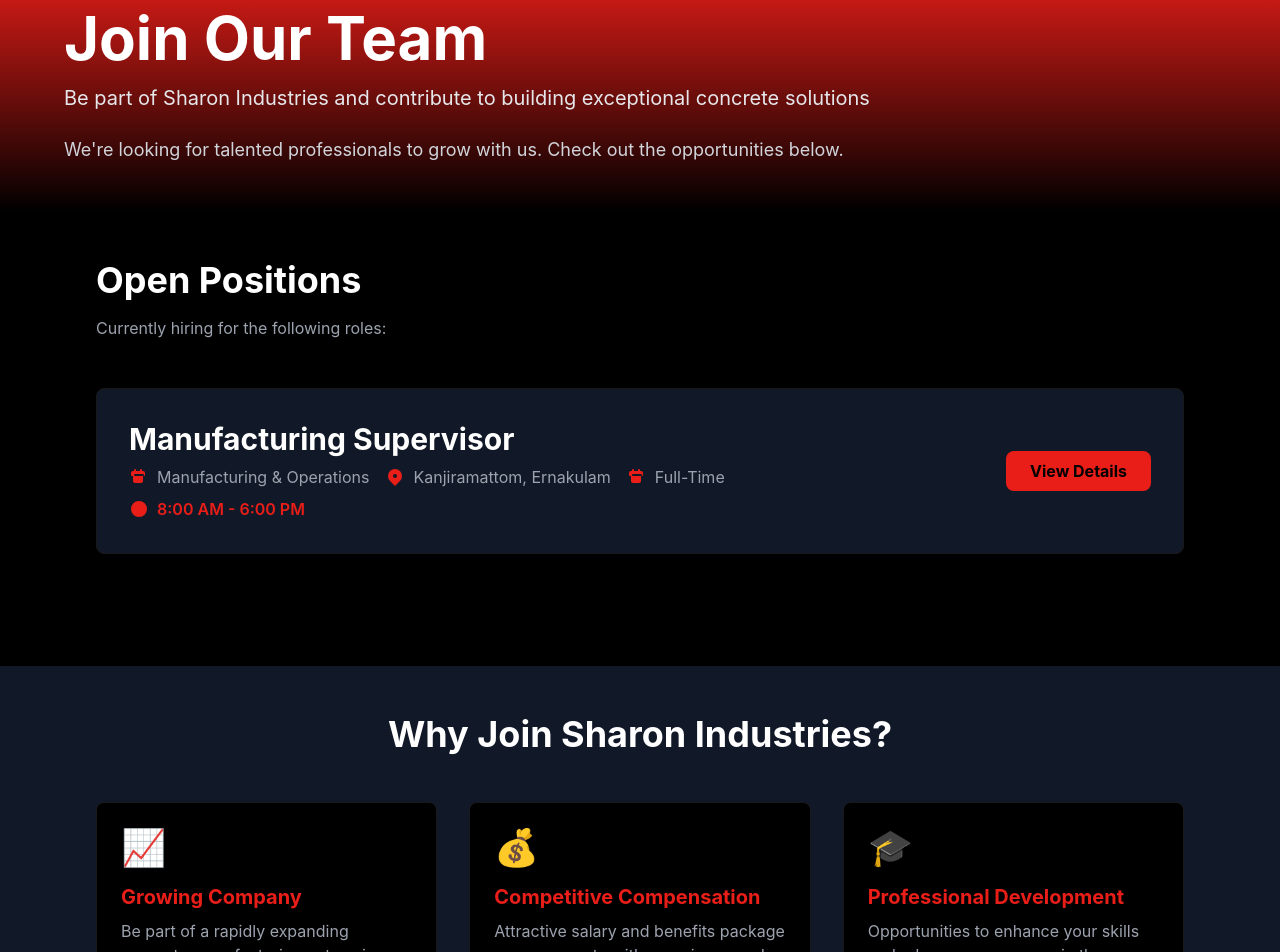
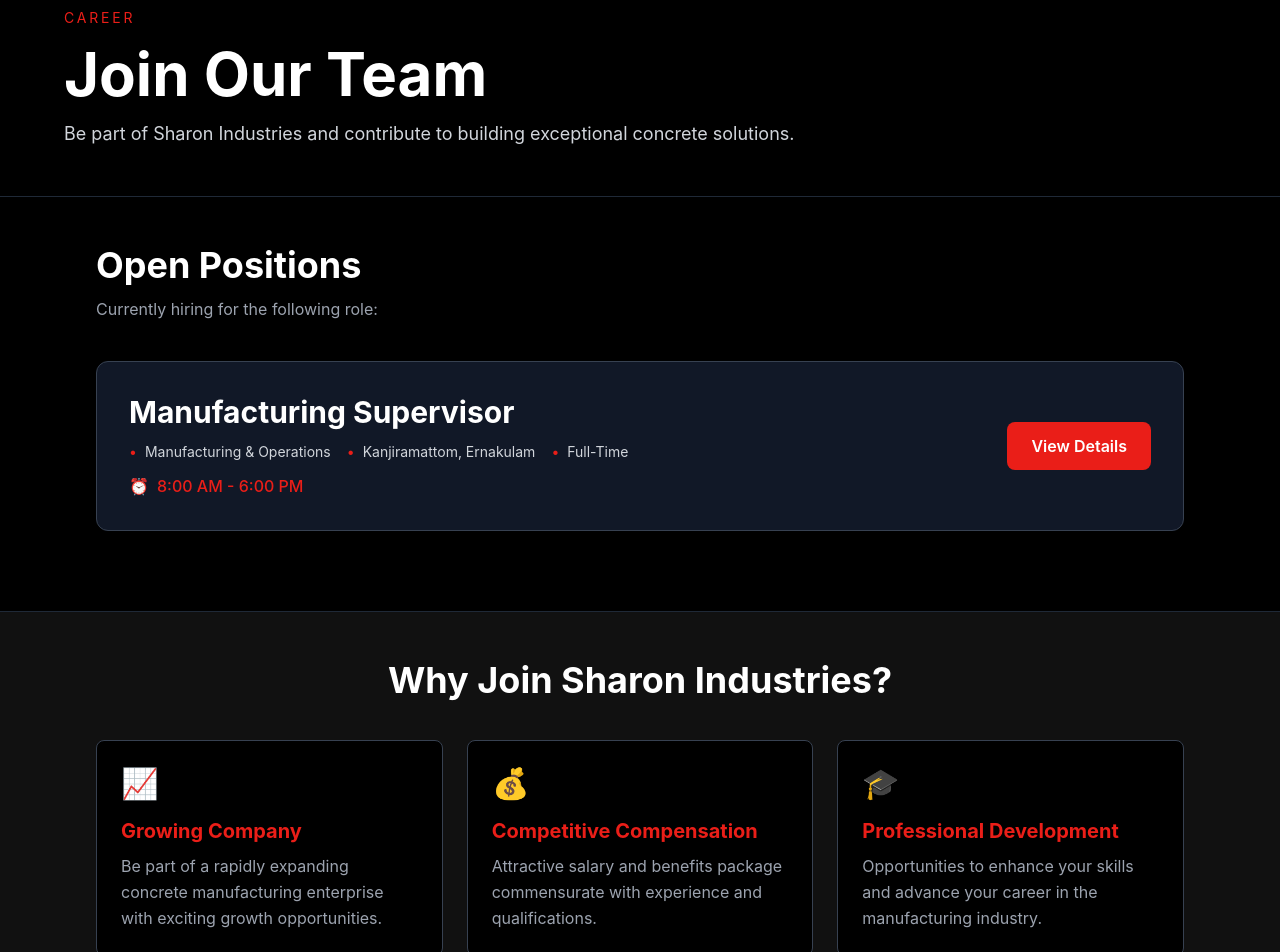
Before and after one commit to DareDevilStudios/sharon-2.0, a Next.js app: page /career in a window 1280 px wide. Shown: the part 200-1152 px from the top of the page. Built offline with nearby package versions, Linux system fonts and the light colour scheme.

Commit message:
Simplify career page styling and remove preferred qualifications section

```diff
--- a/components/CareerSection.js
+++ b/components/CareerSection.js
@@ -1,5 +1,4 @@
 import React, { useState } from 'react'
-import Link from 'next/link'
 import ApplicationForm from './ApplicationForm'
 
 function CareerSection() {
@@ -10,33 +9,27 @@ function CareerSection() {
   const jobs = [
     {
       id: 1,
-      title: "Manufacturing Supervisor",
-      department: "Manufacturing & Operations",
-      location: "Kanjiramattom, Ernakulam",
-      type: "Full-Time",
-      workingHours: "8:00 AM - 6:00 PM",
+      title: 'Manufacturing Supervisor',
+      department: 'Manufacturing & Operations',
+      location: 'Kanjiramattom, Ernakulam',
+      type: 'Full-Time',
+      workingHours: '8:00 AM - 6:00 PM',
       responsibilities: [
-        "Manage day-to-day manufacturing operations and workflow",
-        "Oversee production teams and ensure quality standards are met",
-        "Conduct sales activities and client liaisons",
-        "Manage operational flows and ensure efficient production",
-        "Monitor equipment maintenance and workplace safety",
-        "Coordinate with management on production schedules and targets",
-        "Maintain records and prepare production reports"
+        'Manage day-to-day manufacturing operations and workflow',
+        'Oversee production teams and ensure quality standards are met',
+        'Conduct sales activities and client liaisons',
+        'Manage operational flows and ensure efficient production',
+        'Monitor equipment maintenance and workplace safety',
+        'Coordinate with management on production schedules and targets',
+        'Maintain records and prepare production reports'
       ],
       requirements: [
         "Bachelor's degree in Civil Engineering or related field",
-        "Prior experience in construction or manufacturing (internship or professional experience preferred)",
-        "Strong leadership and team management skills",
-        "Excellent communication and organizational abilities",
-        "Knowledge of manufacturing processes and safety protocols",
-        "Ability to work in a fast-paced environment"
-      ],
-      preferredQualifications: [
-        "2+ years of experience in manufacturing or construction supervision",
-        "Knowledge of concrete products manufacturing",
-        "Experience with production management software",
-        "OSHA or similar safety certification"
+        'Prior experience in construction or manufacturing (internship or professional experience preferred)',
+        'Strong leadership and team management skills',
+        'Excellent communication and organizational abilities',
+        'Knowledge of manufacturing processes and safety protocols',
+        'Ability to work in a fast-paced environment'
       ]
     }
   ]
@@ -52,7 +45,6 @@ function CareerSection() {
 
   return (
     <>
-      {/* Application Form Modal */}
       {showApplicationForm && (
         <ApplicationForm
           job={selectedJob}
@@ -60,78 +52,61 @@ function CareerSection() {
         />
       )}
 
-      <div className="w-full bg-black pt-20 pb-12">
-        {/* Header Section */}
-        <div className="w-full px-4 md:px-8 py-12 bg-gradient-to-b from-sharon-or to-black">
+      <div className="w-full bg-black pt-20 pb-12 text-white">
+        <div className="w-full px-4 md:px-8 py-12 border-b border-gray-800 bg-black">
           <div className="max-w-6xl mx-auto">
-            <h1 className="text-5xl md:text-6xl font-bold text-white mb-4">Join Our Team</h1>
-            <p className="text-xl text-gray-200 mb-6">
-              Be part of Sharon Industries and contribute to building exceptional concrete solutions
-            </p>
-            <p className="text-lg text-gray-300">
-              We're looking for talented professionals to grow with us. Check out the opportunities below.
+            <p className="text-sm uppercase tracking-[0.2em] text-sharon-or mb-4">Career</p>
+            <h1 className="text-4xl md:text-6xl font-bold text-white mb-4">Join Our Team</h1>
+            <p className="text-lg text-gray-300 max-w-3xl">
+              Be part of Sharon Industries and contribute to building exceptional concrete solutions.
             </p>
           </div>
         </div>
 
-        {/* Job Listings Section */}
         <div className="max-w-6xl mx-auto px-4 md:px-8 py-12">
-          <h2 className="text-4xl font-bold text-white mb-4">Open Positions</h2>
-          <p className="text-gray-400 mb-12">Currently hiring for the following roles:</p>
+          <h2 className="text-3xl md:text-4xl font-bold text-white mb-3">Open Positions</h2>
+          <p className="text-gray-400 mb-10">Currently hiring for the following role:</p>
 
-          {/* Job Card */}
           <div className="space-y-6">
             {jobs.map((job) => (
-              <div key={job.id} className="bg-gray-900 border border-sharon-grey rounded-lg overflow-hidden hover:border-sharon-or transition-colors">
-                {/* Job Header - Always Visible */}
+              <div key={job.id} className="bg-gray-900 border border-gray-700 rounded-xl overflow-hidden">
                 <div
                   className="p-6 md:p-8 cursor-pointer hover:bg-gray-800 transition-colors"
                   onClick={() => toggleExpand(job.id)}
                 >
                   <div className="flex justify-between items-start md:items-center flex-col md:flex-row gap-4">
                     <div className="flex-1">
-                      <h3 className="text-3xl font-bold text-white mb-2">{job.title}</h3>
-                      <div className="flex flex-wrap gap-4 mb-2">
-                        <div className="flex items-center text-gray-400">
-                          <svg className="w-5 h-5 mr-2 text-sharon-or" fill="currentColor" viewBox="0 0 20 20">
-                            <path fillRule="evenodd" d="M6 2a1 1 0 00-1 1v1H4a2 2 0 00-2 2v2a1 1 0 001 1h1v5a2 2 0 002 2h6a2 2 0 002-2v-5h1a1 1 0 001-1V6a2 2 0 00-2-2h-1V3a1 1 0 10-2 0v1H7V3a1 1 0 00-1-1zm0 5a1 1 0 000 2h8a1 1 0 100-2H6z" clipRule="evenodd" />
-                          </svg>
+                      <h3 className="text-2xl md:text-3xl font-bold text-white mb-3">{job.title}</h3>
+                      <div className="flex flex-wrap gap-4 mb-3 text-sm text-gray-300">
+                        <div className="flex items-center">
+                          <span className="text-sharon-or mr-2">•</span>
                           {job.department}
                         </div>
-                        <div className="flex items-center text-gray-400">
-                          <svg className="w-5 h-5 mr-2 text-sharon-or" fill="currentColor" viewBox="0 0 20 20">
-                            <path fillRule="evenodd" d="M5.05 4.05a7 7 0 119.9 9.9L10 18.9l-4.95-4.95a7 7 0 010-9.9zM10 11a2 2 0 100-4 2 2 0 000 4z" clipRule="evenodd" />
-                          </svg>
+                        <div className="flex items-center">
+                          <span className="text-sharon-or mr-2">•</span>
                           {job.location}
                         </div>
-                        <div className="flex items-center text-gray-400">
-                          <svg className="w-5 h-5 mr-2 text-sharon-or" fill="currentColor" viewBox="0 0 20 20">
-                            <path fillRule="evenodd" d="M6 2a1 1 0 00-1 1v1H4a2 2 0 00-2 2v2a1 1 0 001 1h1v5a2 2 0 002 2h6a2 2 0 002-2v-5h1a1 1 0 001-1V6a2 2 0 00-2-2h-1V3a1 1 0 10-2 0v1H7V3a1 1 0 00-1-1zm0 5a1 1 0 000 2h8a1 1 0 100-2H6z" clipRule="evenodd" />
-                          </svg>
+                        <div className="flex items-center">
+                          <span className="text-sharon-or mr-2">•</span>
                           {job.type}
                         </div>
                       </div>
-                      <div className="flex items-center text-sharon-or font-semibold">
-                        <svg className="w-5 h-5 mr-2" fill="currentColor" viewBox="0 0 20 20">
-                          <path d="M10 18a8 8 0 100-16 8 8 0 000 16zm1-11a1 1 0 10-2 0v3.586L7.707 9.293a1 1 0 00-1.414 1.414l3 3a1 1 0 001.414 0l3-3a1 1 0 00-1.414-1.414L11 10.586V7z" />
-                        </svg>
+                      <div className="flex items-center text-sharon-or font-medium text-sm md:text-base">
+                        <span className="mr-2">⏰</span>
                         {job.workingHours}
                       </div>
                     </div>
-                    <div className="flex-shrink-0">
-                      <button className="px-6 py-2 bg-sharon-or text-black font-bold rounded-lg hover:bg-orange-600 transition-colors">
-                        {expandedJobId === job.id ? 'Hide Details' : 'View Details'}
-                      </button>
-                    </div>
+
+                    <button className="px-6 py-3 bg-sharon-or text-white font-semibold rounded-lg hover:bg-red-600 transition-colors">
+                      {expandedJobId === job.id ? 'Hide Details' : 'View Details'}
+                    </button>
                   </div>
                 </div>
 
-                {/* Expandable Content */}
                 {expandedJobId === job.id && (
-                  <div className="border-t border-sharon-grey px-6 md:px-8 py-8 bg-gray-800 bg-opacity-50">
-                    {/* Responsibilities */}
+                  <div className="border-t border-gray-700 px-6 md:px-8 py-8 bg-[#111111]">
                     <div className="mb-8">
-                      <h4 className="text-2xl font-bold text-sharon-or mb-4">Key Responsibilities</h4>
+                      <h4 className="text-2xl font-bold text-white mb-4">Key Responsibilities</h4>
                       <ul className="space-y-3">
                         {job.responsibilities.map((responsibility, index) => (
                           <li key={index} className="flex items-start text-gray-300">
@@ -142,9 +117,8 @@ function CareerSection() {
                       </ul>
                     </div>
 
-                    {/* Requirements */}
                     <div className="mb-8">
-                      <h4 className="text-2xl font-bold text-sharon-or mb-4">Requirements</h4>
+                      <h4 className="text-2xl font-bold text-white mb-4">Requirements</h4>
                       <ul className="space-y-3">
                         {job.requirements.map((requirement, index) => (
                           <li key={index} className="flex items-start text-gray-300">
@@ -155,24 +129,10 @@ function CareerSection() {
                       </ul>
                     </div>
 
-                    {/* Preferred Qualifications */}
-                    <div className="mb-8">
-                      <h4 className="text-2xl font-bold text-sharon-or mb-4">Preferred Qualifications</h4>
-                      <ul className="space-y-3">
-                        {job.preferredQualifications.map((qualification, index) => (
-                          <li key={index} className="flex items-start text-gray-300">
-                            <span className="text-sharon-or mr-3 mt-1">⭐</span>
-                            <span>{qualification}</span>
-                          </li>
-                        ))}
-                      </ul>
-                    </div>
-
-                    {/* Application Button */}
-                    <div className="border-t border-sharon-grey pt-8 mt-8">
+                    <div className="border-t border-gray-700 pt-8 mt-8">
                       <button
                         onClick={() => handleApplyClick(job)}
-                        className="px-8 py-3 bg-sharon-or text-black font-bold rounded-lg hover:bg-orange-600 transition-colors"
+                        className="px-8 py-3 bg-sharon-or text-white font-bold rounded-lg hover:bg-red-600 transition-colors"
                       >
                         Apply for this Job
                       </button>
@@ -184,47 +144,46 @@ function CareerSection() {
           </div>
         </div>
 
-        {/* Why Join Us Section */}
-        <div className="bg-gray-900 mt-16 py-12">
+        <div className="bg-[#111111] mt-8 py-12 border-t border-gray-800">
           <div className="max-w-6xl mx-auto px-4 md:px-8">
-            <h2 className="text-4xl font-bold text-white mb-12 text-center">Why Join Sharon Industries?</h2>
-            <div className="grid md:grid-cols-2 lg:grid-cols-3 gap-8">
+            <h2 className="text-3xl md:text-4xl font-bold text-white mb-10 text-center">Why Join Sharon Industries?</h2>
+            <div className="grid md:grid-cols-2 lg:grid-cols-3 gap-6">
               {[
                 {
-                  title: "Growing Company",
-                  description: "Be part of a rapidly expanding concrete manufacturing enterprise with exciting growth opportunities.",
-                  icon: "📈"
+                  title: 'Growing Company',
+                  description: 'Be part of a rapidly expanding concrete manufacturing enterprise with exciting growth opportunities.',
+                  icon: '📈'
                 },
                 {
-                  title: "Competitive Compensation",
-                  description: "Attractive salary and benefits package commensurate with experience and qualifications.",
-                  icon: "💰"
+                  title: 'Competitive Compensation',
+                  description: 'Attractive salary and benefits package commensurate with experience and qualifications.',
+                  icon: '💰'
                 },
                 {
-                  title: "Professional Development",
-                  description: "Opportunities to enhance your skills and advance your career in the manufacturing industry.",
-                  icon: "🎓"
+                  title: 'Professional Development',
+                  description: 'Opportunities to enhance your skills and advance your career in the manufacturing industry.',
+                  icon: '🎓'
                 },
                 {
-                  title: "Dynamic Work Environment",
-                  description: "Work with modern equipment and a collaborative team dedicated to excellence.",
-                  icon: "🏭"
+                  title: 'Dynamic Work Environment',
+                  description: 'Work with modern equipment and a collaborative team dedicated to excellence.',
+                  icon: '🏭'
                 },
                 {
-                  title: "Health & Safety",
-                  description: "Commitment to maintaining safe working conditions and employee well-being.",
-                  icon: "🛡️"
+                  title: 'Health & Safety',
+                  description: 'Commitment to maintaining safe working conditions and employee well-being.',
+                  icon: '🛡️'
                 },
                 {
-                  title: "Work-Life Balance",
-                  description: "Structured working hours and a supportive work environment.",
-                  icon: "⚖️"
+                  title: 'Work-Life Balance',
+                  description: 'Structured working hours and a supportive work environment.',
+                  icon: '⚖️'
                 }
               ].map((benefit, index) => (
-                <div key={index} className="bg-black border border-sharon-grey rounded-lg p-6 hover:border-sharon-or transition-colors">
-                  <div className="text-4xl mb-4">{benefit.icon}</div>
+                <div key={index} className="bg-black border border-gray-700 rounded-lg p-6">
+                  <div className="text-3xl mb-4">{benefit.icon}</div>
                   <h3 className="text-xl font-bold text-sharon-or mb-2">{benefit.title}</h3>
-                  <p className="text-gray-400">{benefit.description}</p>
+                  <p className="text-gray-400 leading-relaxed">{benefit.description}</p>
                 </div>
               ))}
             </div>
```
